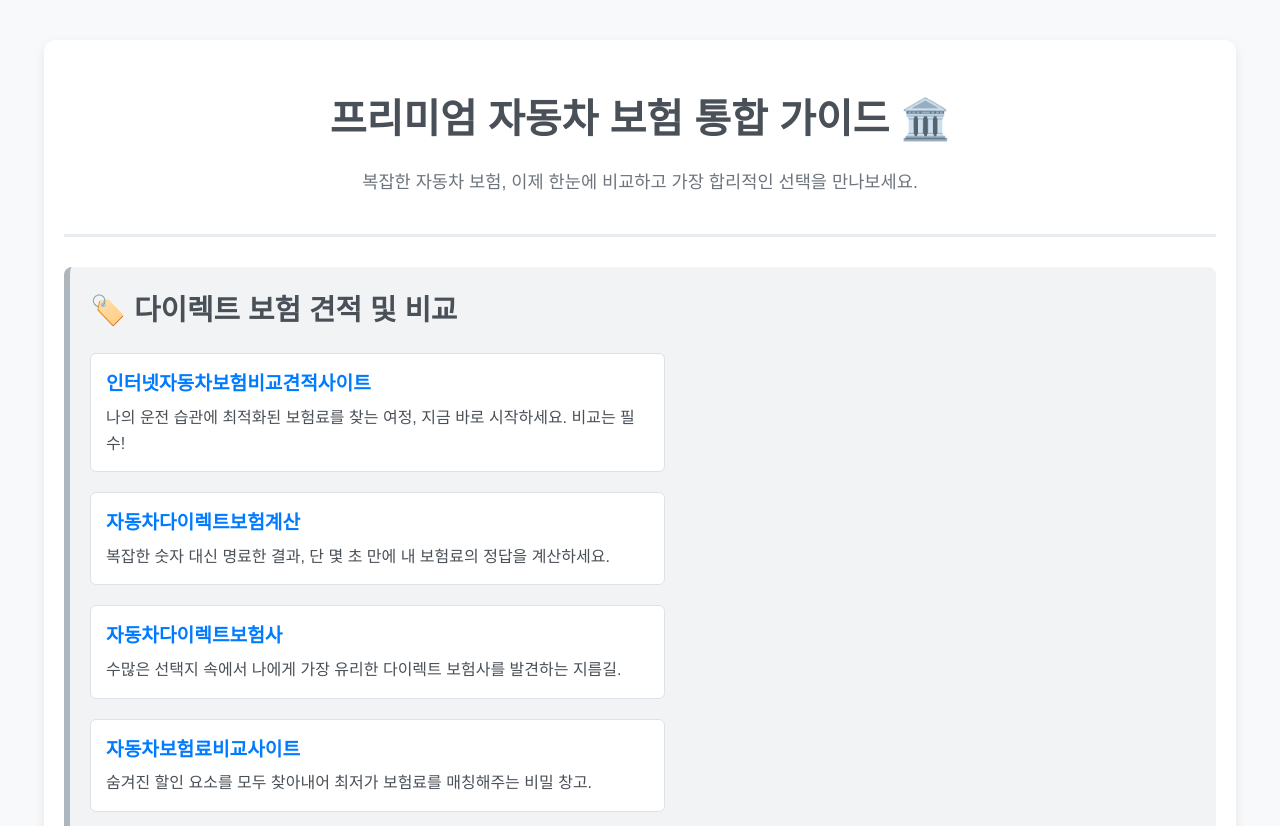
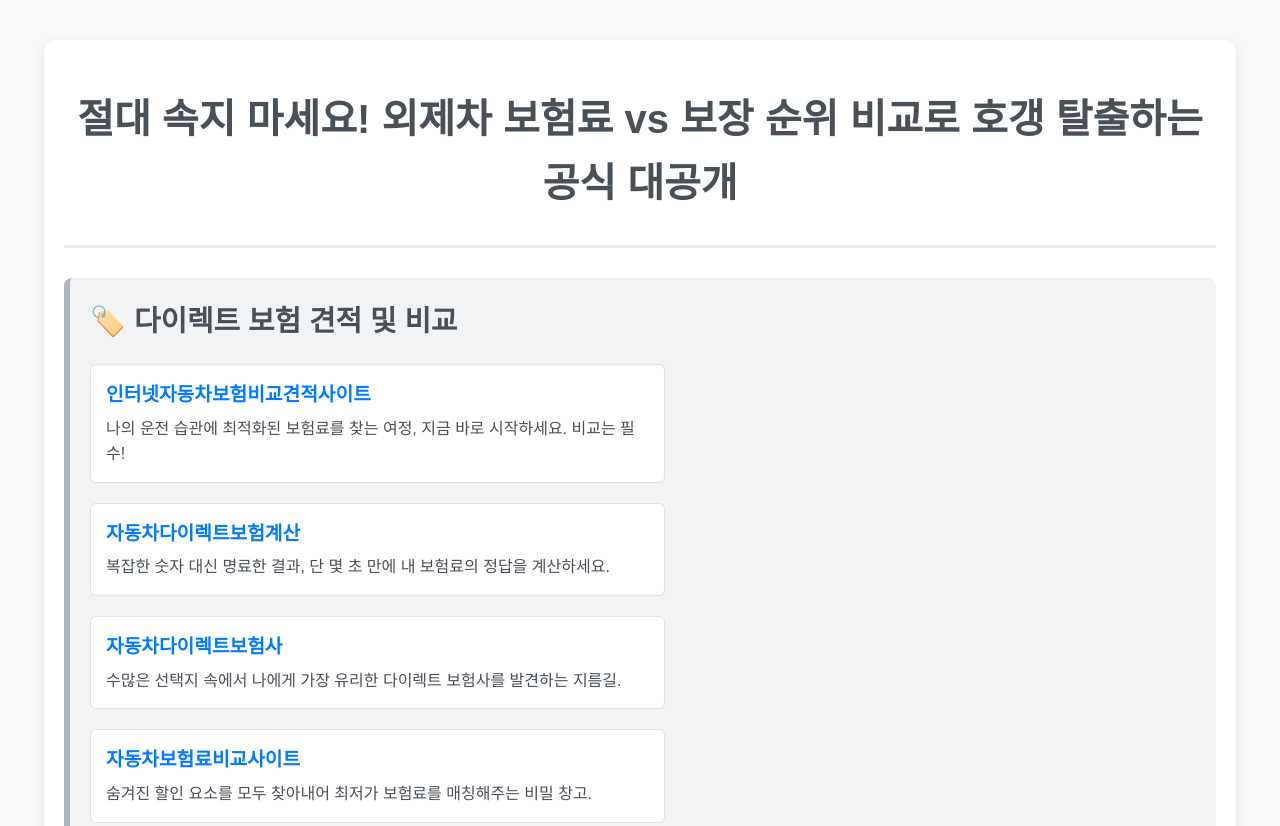
Before and after one commit to firemoney81-naldon/backktopp, a website: page index.html in a window 1280 px wide. Shown: the top 826 px of the page. Drawn offline with Linux system fonts and the light colour scheme.

Commit message:
Update index.html

```diff
--- a/index.html
+++ b/index.html
@@ -3,10 +3,10 @@
 <head>
     <meta charset="UTF-8">
     <meta name="viewport" content="width=device-width, initial-scale=1.0">
+<meta name="google-site-verification" content="bPeyJ_S-8nWUQOJ-jHeV7UVtUrtM_aln4fud6O-cZHc" />
+<meta name="naver-site-verification" content="2c7130dace3dff883d2480a4d99b8a090050c9aa" />
 
-
-
-    <title>🚗 프리미엄 자동차 보험 정보 센터</title>
+    <title>절대 속지 마세요! 외제차 보험료 vs 보장 순위 비교로 호갱 탈출하는 공식 대공개</title>
 
 
 
@@ -130,8 +130,7 @@
 
 <div class="container">
     <header>
-        <h1>프리미엄 자동차 보험 통합 가이드 🏛️</h1>
-        <p>복잡한 자동차 보험, 이제 한눈에 비교하고 가장 합리적인 선택을 만나보세요.</p>
+        <h1>절대 속지 마세요! 외제차 보험료 vs 보장 순위 비교로 호갱 탈출하는 공식 대공개</h1>
     </header>
 
     <div class="category-section" id="cat-1">
```
